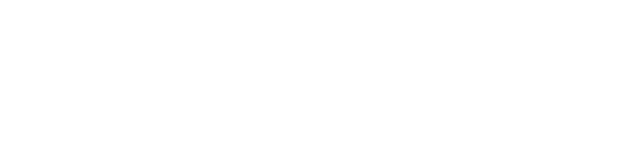
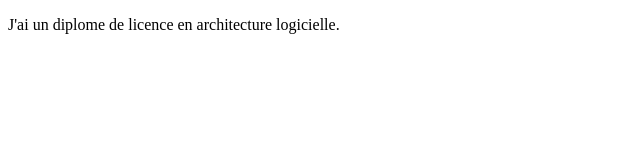
Before and after one commit to Houdjath/git-mon-cv, a plain HTML site: page index.html in a window 1280 px wide. Shown: the whole page, without its empty margins (0-640 px from the left). Drawn offline with Linux system fonts and the light colour scheme.

Commit message:
mise en place de la section competences

```diff
--- a/index.html
+++ b/index.html
@@ -8,6 +8,6 @@
     <title>Document</title>
 </head>
 <body>
-
+    <p>J'ai un diplome de licence en architecture logicielle.</p>
 </body>
 </html>
```
